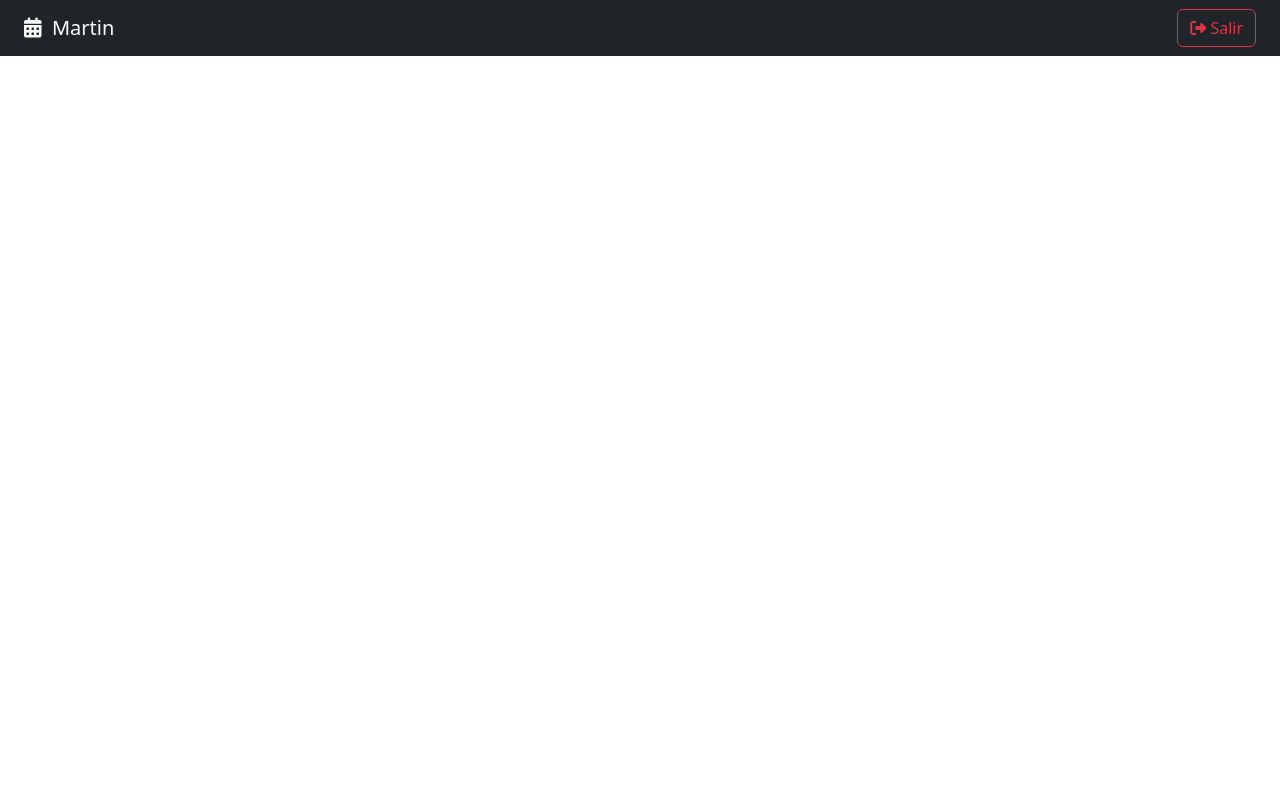
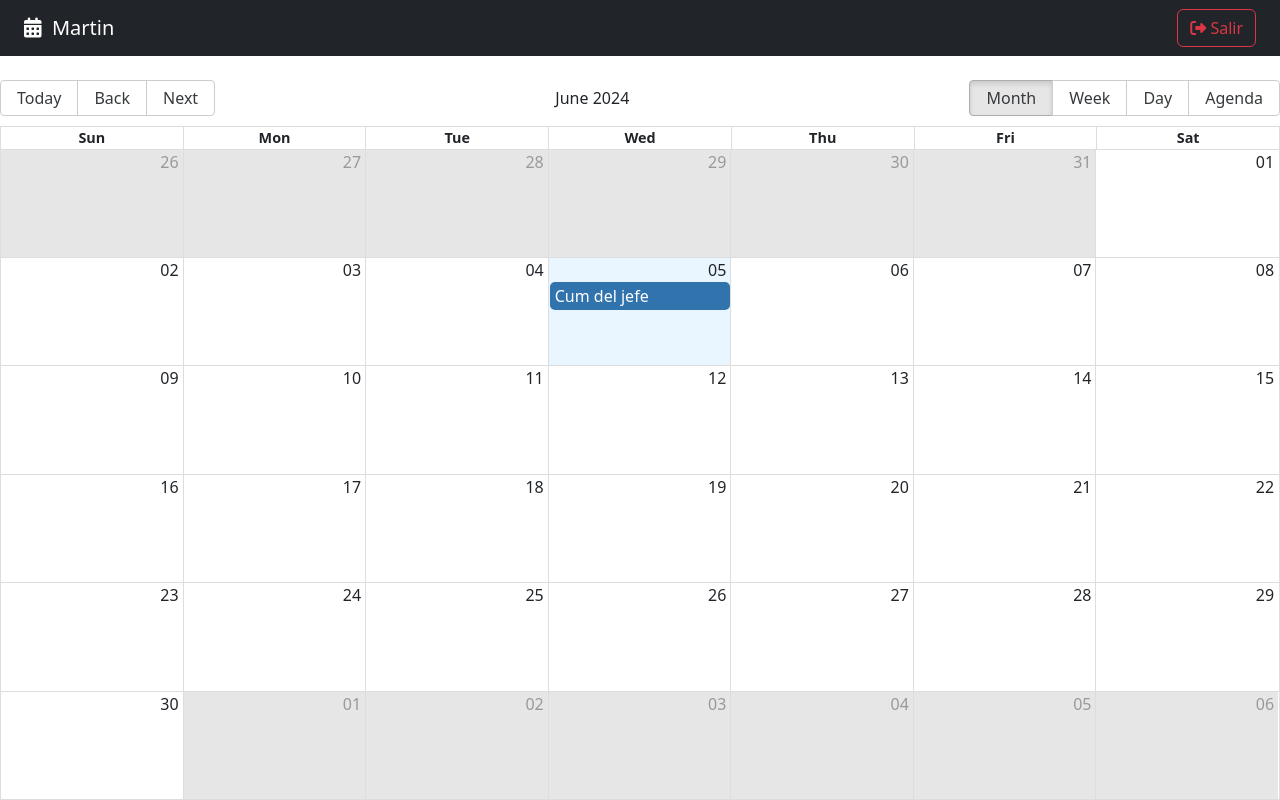
Before and after one commit to Zamxsu/calendarApp, a React (Vite) app: page / in a window 1280 px wide. Built offline with nearby package versions, Linux system fonts and the light colour scheme.

Commit message:
React big Calendar

```diff
--- a/package.json
+++ b/package.json
@@ -10,7 +10,9 @@
     "preview": "vite preview"
   },
   "dependencies": {
+    "date-fns": "^3.6.0",
     "react": "^18.2.0",
+    "react-big-calendar": "^1.12.2",
     "react-dom": "^18.2.0",
     "react-router-dom": "6"
   },
--- a/src/calendar/pages/CalendarPage.jsx
+++ b/src/calendar/pages/CalendarPage.jsx
@@ -1,9 +1,47 @@
-import { Navbar } from "../"
+import { Calendar, dateFnsLocalizer } from "react-big-calendar";
+import 'react-big-calendar/lib/css/react-big-calendar.css'
+
+import { addHours, format, parse, startOfWeek, getDay } from "date-fns";
+import enUS from "date-fns/locale/en-US";
+
+import { Navbar } from "../";
+
+const locales = {
+  "en-US": enUS,
+};
+
+const localizer = dateFnsLocalizer({
+  format,
+  parse,
+  startOfWeek,
+  getDay,
+  locales,
+});
+
+const events = [{
+  title : 'Cum del jefe',
+  notes: 'Hay que comprar el pastel',
+  start: new Date(),
+  end: addHours( new Date(), 2 ),
+  bgColor: '#fafafa',
+  user: {
+    _id: '123',
+    name: 'Fernando'
+  }
+}]
 
 export const CalendarPage = () => {
   return (
-   <>
-    <Navbar />
-   </>
-  )
-}
+    <>
+      <Navbar />
+
+      <Calendar
+        localizer={localizer}
+        events={ events }
+        startAccessor="start"
+        endAccessor="end"
+        style={{ height: 'calc( 100vh - 80px)' }}
+      />
+    </>
+  );
+};
```
Also changed, not shown: src/main.jsx (+4 -3 lines), 1 other file (tests, documents, lock files or other folders).
